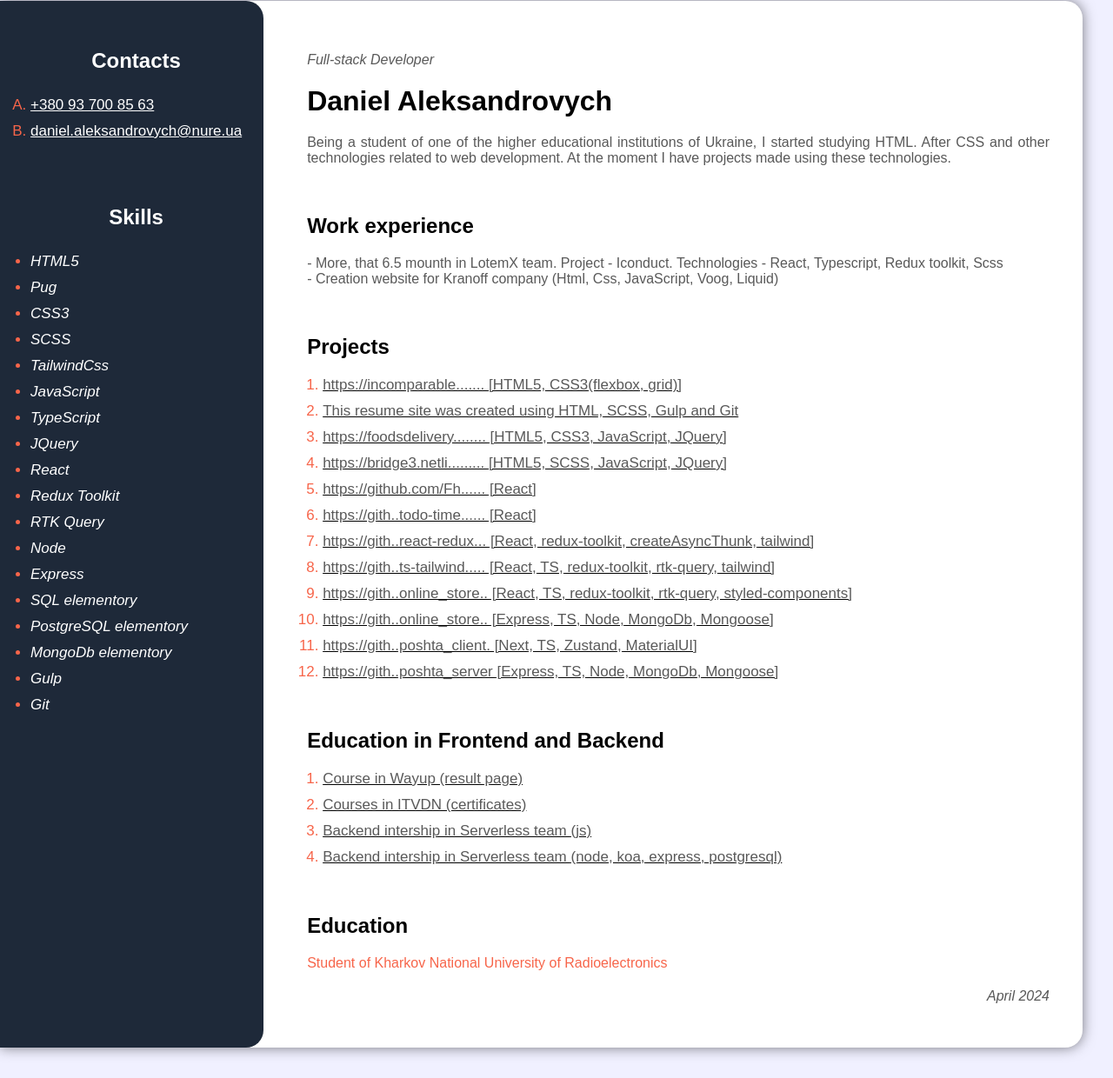
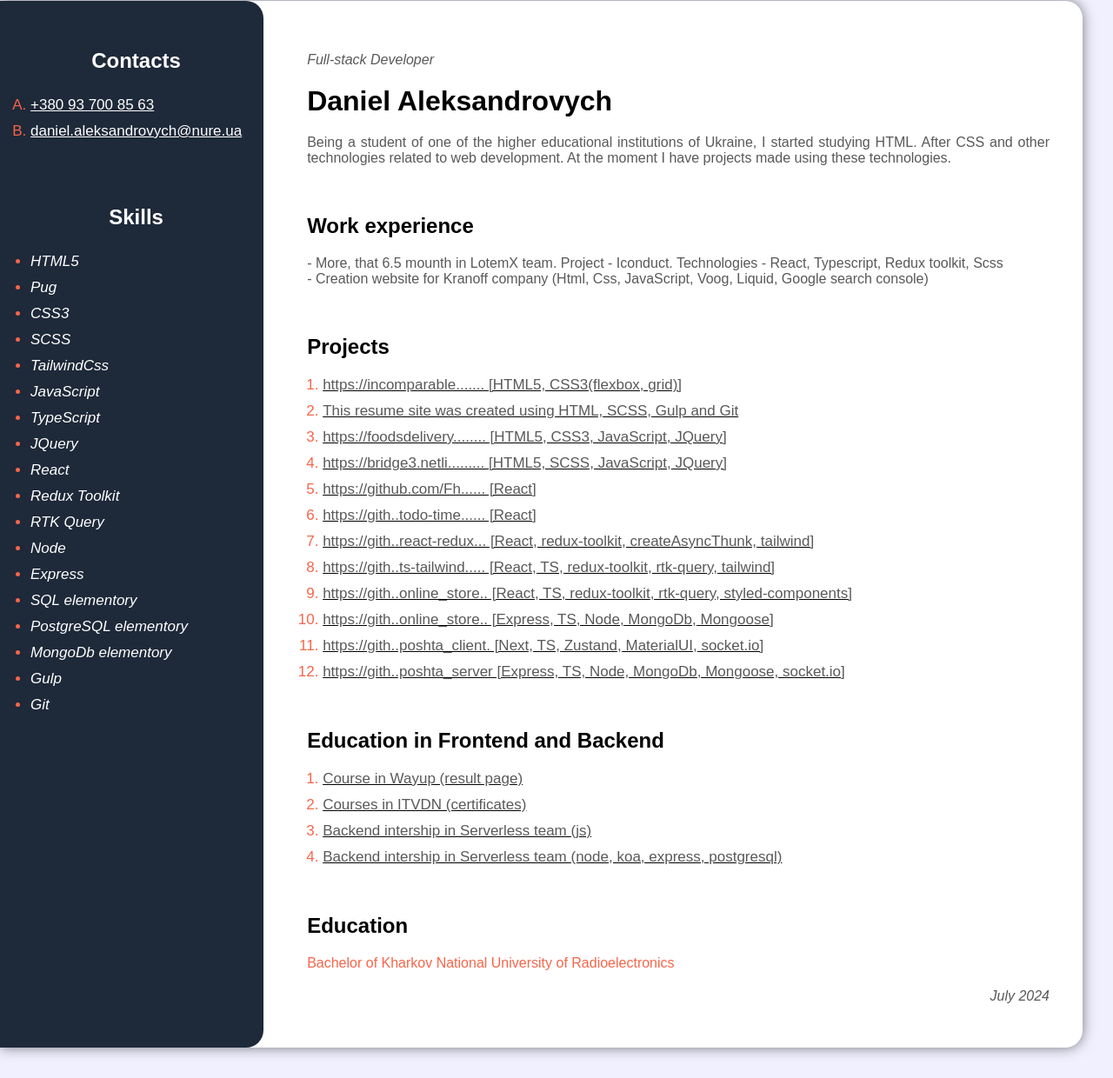
Before and after one commit to Fhgdethg/resume, a website: page src/index.html in a window 1280 px wide. Shown: the part 34-1274 px from the top of the page at 87% size. Drawn offline with nearby package versions, Linux system fonts and the light colour scheme.

Commit message:
Add: - Js async sertificate - Node sertificate - Google search console to kranoff - Socket.Io to posta

```diff
--- a/src/index.html
+++ b/src/index.html
@@ -74,7 +74,7 @@
 						- More, that 6.5 mounth in LotemX team. Project - Iconduct. Technologies - React, Typescript, Redux toolkit, Scss
 					</p>
           <p class="main__info-info">
-						- Creation website for Kranoff company (Html, Css, JavaScript, Voog, Liquid)
+						- Creation website for Kranoff company (Html, Css, JavaScript, Voog, Liquid, Google search console)
 					</p>
 				</div>
 				<div class="main__projects">
@@ -167,7 +167,7 @@
 									class="main__projects-link"
 									target="_blank">
 								https://gith..poshta_client. [Next, TS, Zustand,
-								MaterialUI]
+								MaterialUI, socket.io]
 							</a>
 						</li>
 						<li class="main__projects-item">
@@ -176,7 +176,7 @@
 									class="main__projects-link"
 									target="_blank">
 								https://gith..poshta_server [Express, TS, Node,
-								MongoDb, Mongoose]
+								MongoDb, Mongoose, socket.io]
 							</a>
 						</li>
 					</ol>
@@ -220,10 +220,10 @@
 				<div class="main__projects">
 					<h2 class="second__title">Education</h2>
 					<span class="education__university"
-						>Student of Kharkov National University of Radioelectronics</span
+						>Bachelor of Kharkov National University of Radioelectronics</span
 					>
 				</div>
-				<span class="main__time-create"> April 2024 </span>
+				<span class="main__time-create"> July 2024 </span>
 			</main>
 		</div>
 	</body>
```
Also changed, not shown: dist/index.html, dist/sertificates.html, 2 other files.
